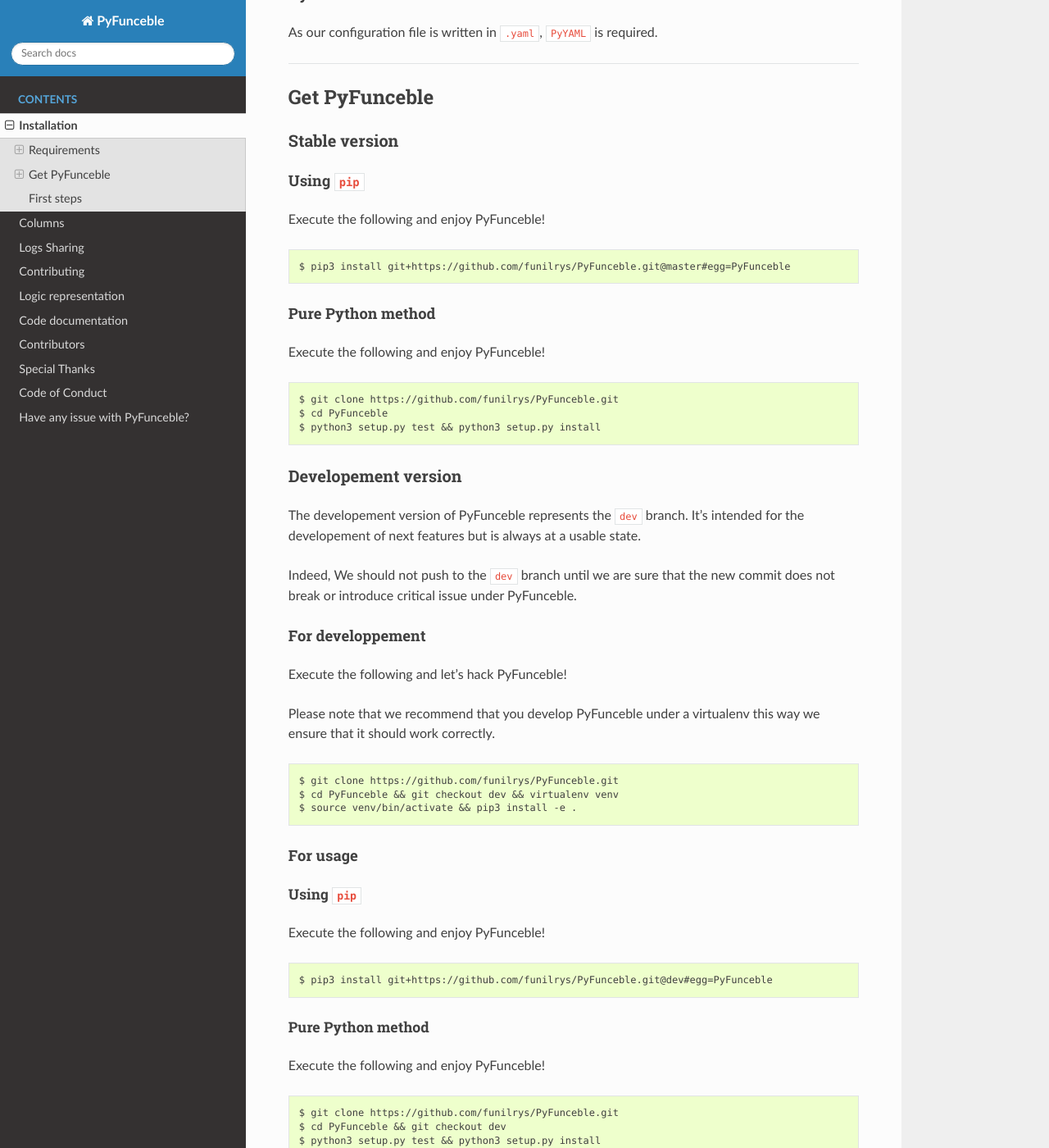
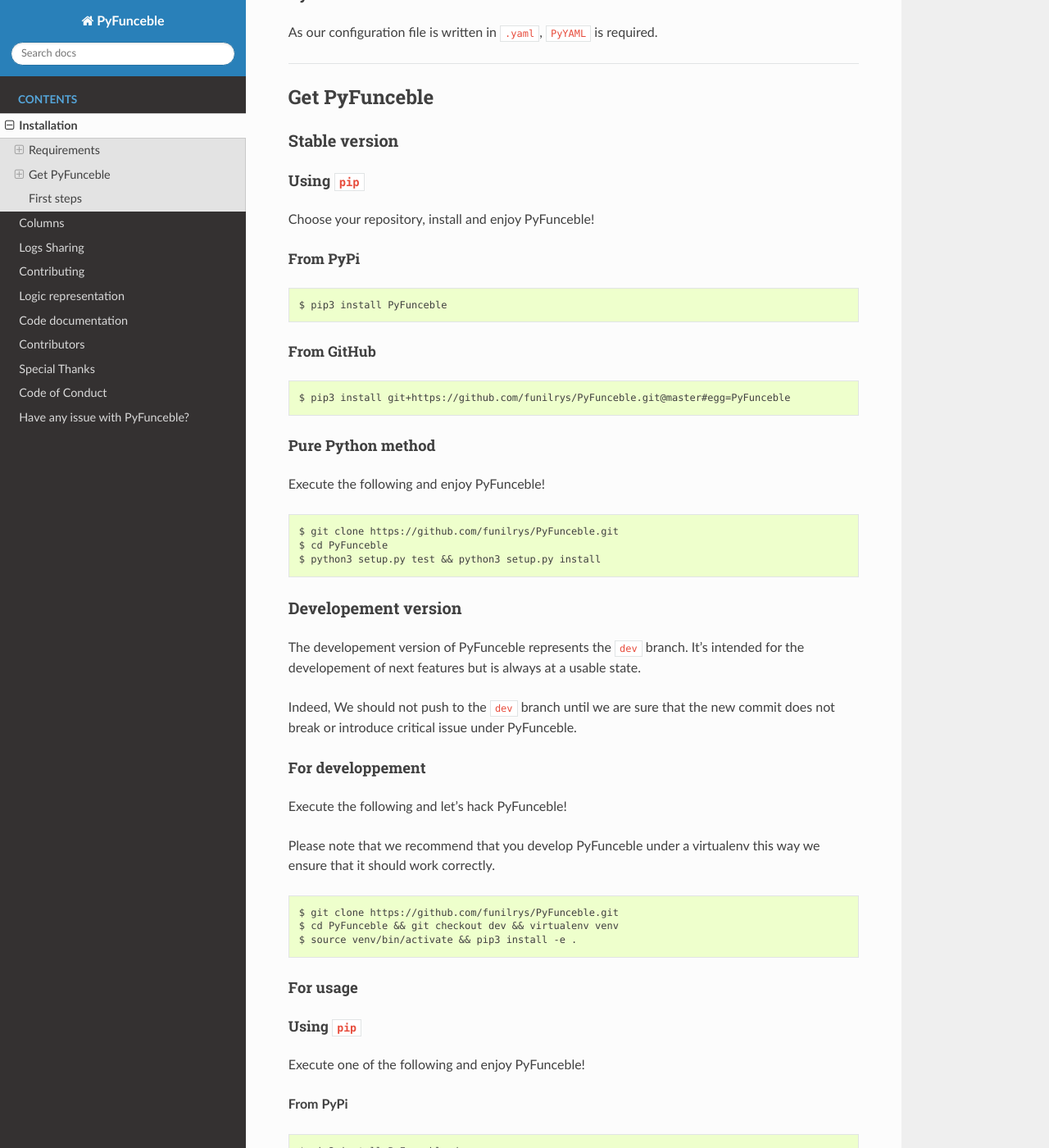
Before and after one commit to PyFunceble/rst-docs, a Sphinx documentation site: the page built from docs/installation.rst, in a window 1280 px wide and 1400 px high, scrolled down 844 px. Shown: the whole window at 82% size. Built offline with Sphinx 7.4.7 and the Read the Docs theme 2.0.0, drawn with Linux system fonts in a browser that asks for light colours; pages that are not in the unit, such as notebooks, are missing from menus; some of the changed text lies outside the part shown.

Commit message:
Update installation procedure

```diff
--- a/docs/installation.rst
+++ b/docs/installation.rst
@@ -46,8 +46,17 @@
 Using :code:`pip`
 ^^^^^^^^^^^^^^^^^
 
-Execute the following and enjoy PyFunceble!
+Choose your repository, install and enjoy PyFunceble!
 
+From PyPi
+"""""""""
+
+::
+
+   $ pip3 install PyFunceble
+
+From GitHub
+"""""""""""
 
 ::
 
@@ -93,7 +102,15 @@
 Using :code:`pip`
 """""""""""""""""
 
-Execute the following and enjoy PyFunceble!
+Execute one of the following and enjoy PyFunceble!
+
+**From PyPi**
+
+::
+
+   $ pip3 install PyFunceble-dev
+
+**From GitHub**
 
 ::
 
```
